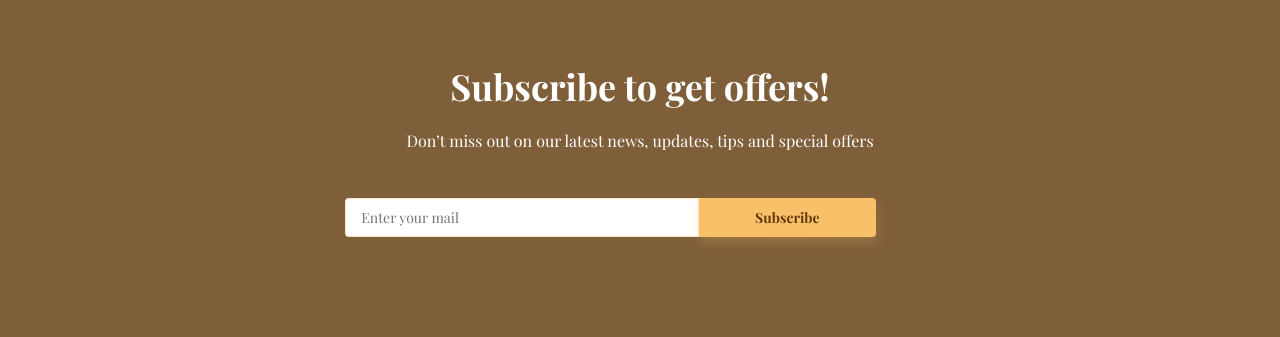
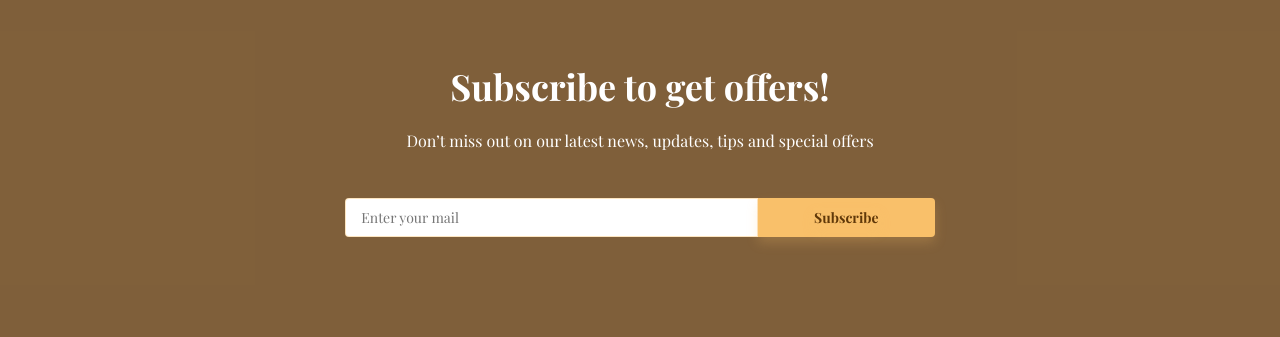
Before and after one commit to Zelchi/AWS_FS_ABR25_D01_COMPASS_Coffee-Shop, a website with bundled scripts: page index.html in a window 1280 px wide. Shown: the part 3780-4117 px from the top of the page. Built offline with nearby package versions, Linux system fonts and the light colour scheme; files whose address does not match are found by name; a web font is replaced by a local one.

Commit message:
feat: Refactor subscription input structure and enhance functionality with unsubscribe option

```diff
--- a/index.html
+++ b/index.html
@@ -1,22 +1,28 @@
 <!doctype html>
 <html lang="en">
-
 	<head>
 		<meta charset="UTF-8" />
 		<meta name="viewport" content="width=device-width, initial-scale=1.0" />
-	<link rel="preload"
+		<link
+			rel="preload"
 			href="https://fonts.googleapis.com/css2?family=Playfair+Display:ital,wght@0,400..900;1,400..900&display=swap"
-		as="style" />
-	<link rel="preload"
+			as="style"
+		/>
+		<link
+			rel="preload"
 			href="https://fonts.googleapis.com/css2?family=Clicker+Script&family=Playfair+Display:ital,wght@0,400..900;1,400..900&display=swap"
-		as="style" />
+			as="style"
+		/>
 		<link rel="preconnect" href="https://fonts.googleapis.com" />
 		<link rel="preconnect" href="https://fonts.gstatic.com" crossorigin />
-	<link href="https://fonts.googleapis.com/css2?family=Playfair+Display:ital,wght@0,400..900;1,400..900&display=swap"
-		rel="stylesheet" />
+		<link
+			href="https://fonts.googleapis.com/css2?family=Playfair+Display:ital,wght@0,400..900;1,400..900&display=swap"
+			rel="stylesheet"
+		/>
 		<link
 			href="https://fonts.googleapis.com/css2?family=Clicker+Script&family=Playfair+Display:ital,wght@0,400..900;1,400..900&display=swap"
-		rel="stylesheet" />
+			rel="stylesheet"
+		/>
 		<link rel="icon" href="/src/assets/Coffee.svg" />
 		<link rel="stylesheet" href="/src/styles/global.css" />
 		<link rel="stylesheet" href="/src/styles/home.css" />
@@ -61,8 +67,7 @@
 					<p class="home__text__1">We’ve got your morning covered with</p>
 					<p class="home__text__2">Coffee</p>
 					<p class="home__text__3">
-					It is best to start your day with a cup of coffee. Discover the best flavours coffee you will ever
-					have. We
+						It is best to start your day with a cup of coffee. Discover the best flavours coffee you will ever have. We
 						provide the best for our customers.
 					</p>
 					<button class="btn__skin home__text__button">
@@ -77,20 +82,21 @@
 				<div class="shop__text__box">
 					<p class="shop__text__1">Discover the best coffee</p>
 					<p class="shop__text__2">
-					Bean Scene is a coffee shop that provides you with quality coffee that helps boost your productivity
-					and
-					helps build your mood. Having a cup of coffee is good, but having a cup of real coffee is greater.
-					There is
+						Bean Scene is a coffee shop that provides you with quality coffee that helps boost your productivity and
+						helps build your mood. Having a cup of coffee is good, but having a cup of real coffee is greater. There is
 						no doubt that you will enjoy this coffee more than others you have ever tasted.
 					</p>
 					<button class="btn__skin shop__text__button">
 						<p>Learn More</p>
 					</button>
 				</div>
-			<img src="/src/assets/stylized-cup-coffee-out-coffee-beans-flat-lay 1.svg"
-				class="shop__img remove__in__short__window" alt="coffee image" draggable="false" />
-			<img src="/src/assets/coffee_blast.svg" class="shop__img__decoration" alt="coffee image"
-				draggable="false" />
+				<img
+					src="/src/assets/stylized-cup-coffee-out-coffee-beans-flat-lay 1.svg"
+					class="shop__img remove__in__short__window"
+					alt="coffee image"
+					draggable="false"
+				/>
+				<img src="/src/assets/coffee_blast.svg" class="shop__img__decoration" alt="coffee image" draggable="false" />
 			</div>
 			<div class="shop__products__container">
 				<h1 class="shop__products__container__title">Enjoy a new blend of coffee style</h1>
@@ -127,8 +133,7 @@
 		<section class="adverti">
 			<div class="adverti__text__box">
 				<h1 class="adverti__text__title">Get a chance to have an Amazing morning</h1>
-			<p class="adverti__text">We are giving you are one time opportunity to experience a better life with coffee.
-			</p>
+				<p class="adverti__text">We are giving you are one time opportunity to experience a better life with coffee.</p>
 				<button class="adverti__button btn__skin">
 					<p>Order Now</p>
 				</button>
@@ -152,10 +157,12 @@
 						<p>Don’t miss out on our latest news, updates, tips and special offers</p>
 					</div>
 					<div class="subscribre__input__box">
-					<input type="email" placeholder="Enter your mail" id="subscribre__input" />
-					<button id="subscribre__button">
+						<div class="subscribre__bar">
+							<input type="email" placeholder="Enter your mail" class="subscribre__input" />
+							<button class="subscribre__button">
 								<p>Subscribe</p>
 							</button>
+						</div>
 					</div>
 				</div>
 
@@ -169,10 +176,8 @@
 			<div class="footer__box__primary">
 				<h1>Bean Scene</h1>
 				<p>
-				Lorem Ipsum is simply dummy text of the printing and typesetting industry. Lorem Ipsum has been the
-				industry's
-				standard dummy text ever since the 1500s, when an unknown printer took a galley of type and scrambled it
-				to
+					Lorem Ipsum is simply dummy text of the printing and typesetting industry. Lorem Ipsum has been the industry's
+					standard dummy text ever since the 1500s, when an unknown printer took a galley of type and scrambled it to
 					make a type specimen book.
 				</p>
 				<div>
@@ -215,5 +220,4 @@
 		<script type="module" src="src/scripts/feedback.js"></script>
 		<script type="module" src="src/scripts/subscribre.js"></script>
 	</body>
-
 </html>
--- a/src/scripts/subscribre.js
+++ b/src/scripts/subscribre.js
@@ -1,17 +1,20 @@
 const inputBox = document.querySelector('.subscribre__input__box');
-const input = inputBox.querySelector('#subscribre__input');
-const button = inputBox.querySelector('#subscribre__button');
+const input = inputBox.querySelector('.subscribre__input');
+const button = inputBox.querySelector('.subscribre__button');
 const buttonText = button.querySelector('p');
 
 const message = document.createElement('p');
 message.classList.add('subscribre__message');
-inputBox.insertAdjacentElement('afterend', message);
+inputBox.appendChild(message);
 
 const savedEmail = localStorage.getItem('email');
 if (savedEmail) {
 	message.textContent = 'You are already subscribed!';
 	message.style.color = 'orange';
 	buttonText.textContent = 'Unsubscribe';
+	input.classList.add('hidden');
+	button.classList.add('unsubscribre__button');
+	message.classList.add('unsubscribre__message');
 }
 
 button.addEventListener('click', (e) => {
@@ -23,19 +26,21 @@ button.addEventListener('click', (e) => {
 	if (buttonText.textContent === 'Unsubscribe') {
 		localStorage.removeItem('email');
 		message.textContent = 'You have unsubscribed successfully.';
-		message.style.color = 'red';
 		buttonText.textContent = 'Subscribe';
 		input.value = '';
+		input.classList.remove('hidden');
+		button.classList.remove('unsubscribre__button');
+		message.classList.remove('unsubscribre__message');
 	} else if (emailRegex.test(inputValue)) {
 		if (savedEmail === inputValue) {
 			message.textContent = 'You are already subscribed!';
-			message.style.color = 'orange';
 		} else {
 			localStorage.setItem('email', inputValue);
 			message.textContent = 'Email saved successfully!';
-			message.style.color = 'green';
 			buttonText.textContent = 'Unsubscribe';
 			input.value = '';
+			input.classList.add('hidden');
+			button.classList.add('unsubscribre__button');
 		}
 	} else {
 		message.textContent = 'Oops! The email address you entered is invalid.';
--- a/src/styles/global.css
+++ b/src/styles/global.css
@@ -81,7 +81,7 @@ body {
 }
 
 .hidden {
-	display: none;
+	display: none !important;
 }
 
 .remove__in__short__window {
--- a/src/styles/home.css
+++ b/src/styles/home.css
@@ -96,7 +96,9 @@
 	line-height: 100%;
 	letter-spacing: 0%;
 	color: var(--text__color__pattern);
-	transition: transform 0.3s ease, color 0.3s ease;
+	transition:
+		transform 0.3s ease,
+		color 0.3s ease;
 
 	&:hover {
 		transform: scale(1.1) rotate(-5deg);
--- a/src/styles/subscribre.css
+++ b/src/styles/subscribre.css
@@ -78,11 +78,25 @@
 .subscribre__input__box {
 	width: 90%;
 	max-width: 655px;
+	height: auto;
+	display: flex;
+	flex-direction: column;
+	justify-content: center;
+	align-items: center;
+}
+
+.subscribre__bar {
+	width: 100%;
 	height: 66px;
 	display: flex;
 	flex-direction: row;
 
-	input {
+	@media (max-width: 1300px) {
+		height: 39px;
+	}
+}
+
+.subscribre__input {
 	border-top-left-radius: 4px;
 	border-bottom-left-radius: 4px;
 	border-width: 1px;
@@ -113,14 +127,13 @@
 	@media (max-width: 1300px) {
 		font-size: 14px;
 		padding-left: 15px;
-			width: 60%;
+		width: 70%;
 	}
 }
 
-	button {
+.subscribre__button {
 	border-top-right-radius: 4px;
 	border-bottom-right-radius: 4px;
-
 	width: 25%;
 	height: 100%;
 	border: none;
@@ -153,12 +166,13 @@
 
 	@media (max-width: 1300px) {
 		width: 30%;
+		height: 39px;
 	}
 }
 
-	@media (max-width: 1300px) {
-		height: 39px;
-	}
+.unsubscribre__button {
+	border-radius: 4px;
+	width: 100%;
 }
 
 .subscribre__img__container {
@@ -186,3 +200,7 @@
 		font-size: 14px;
 	}
 }
+
+.unsubscribre__message {
+	text-align: center;
+}
```
Also changed, not shown: src/styles/shop.css (line endings or trailing spaces). Lines whose indentation alone changed are shown as unchanged.
